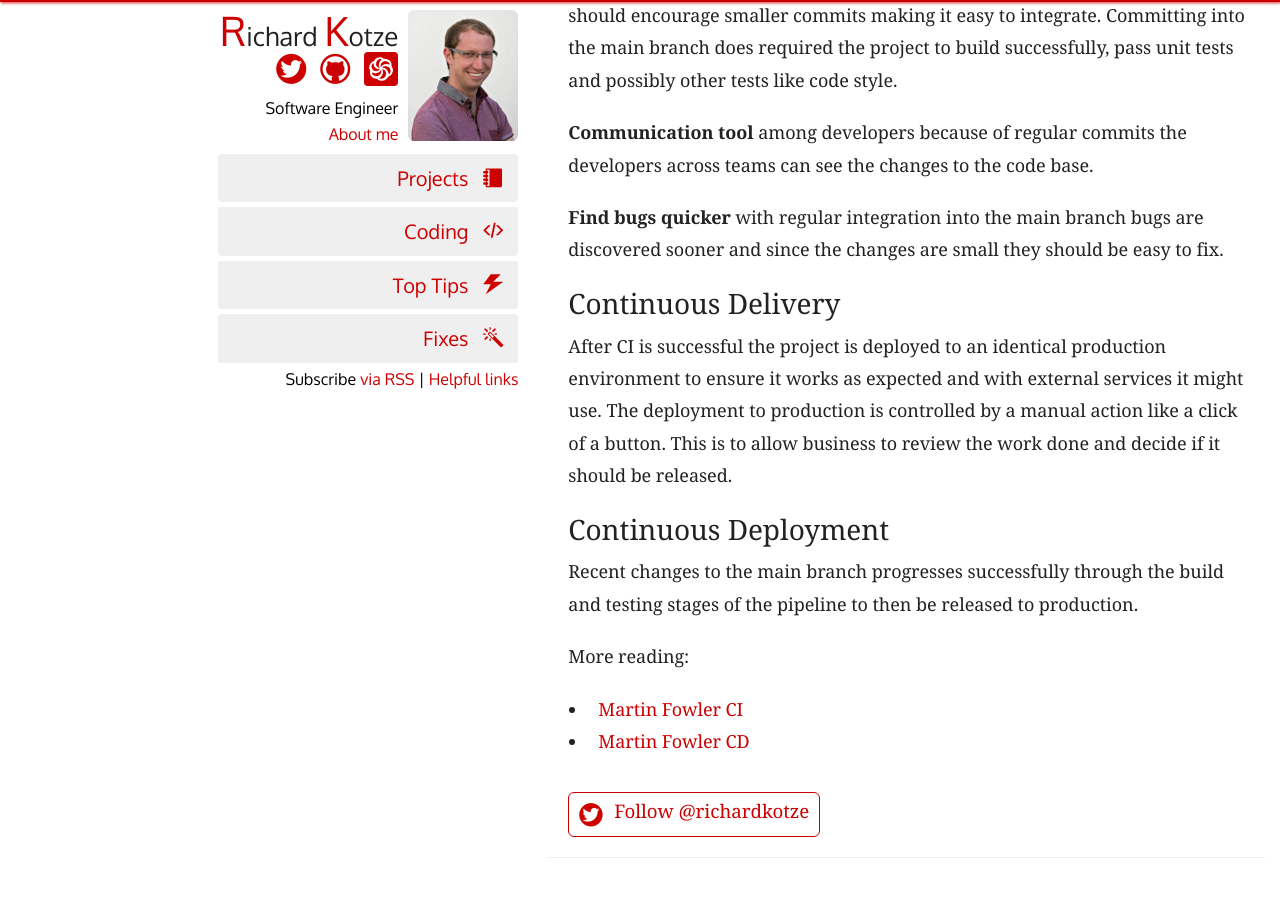
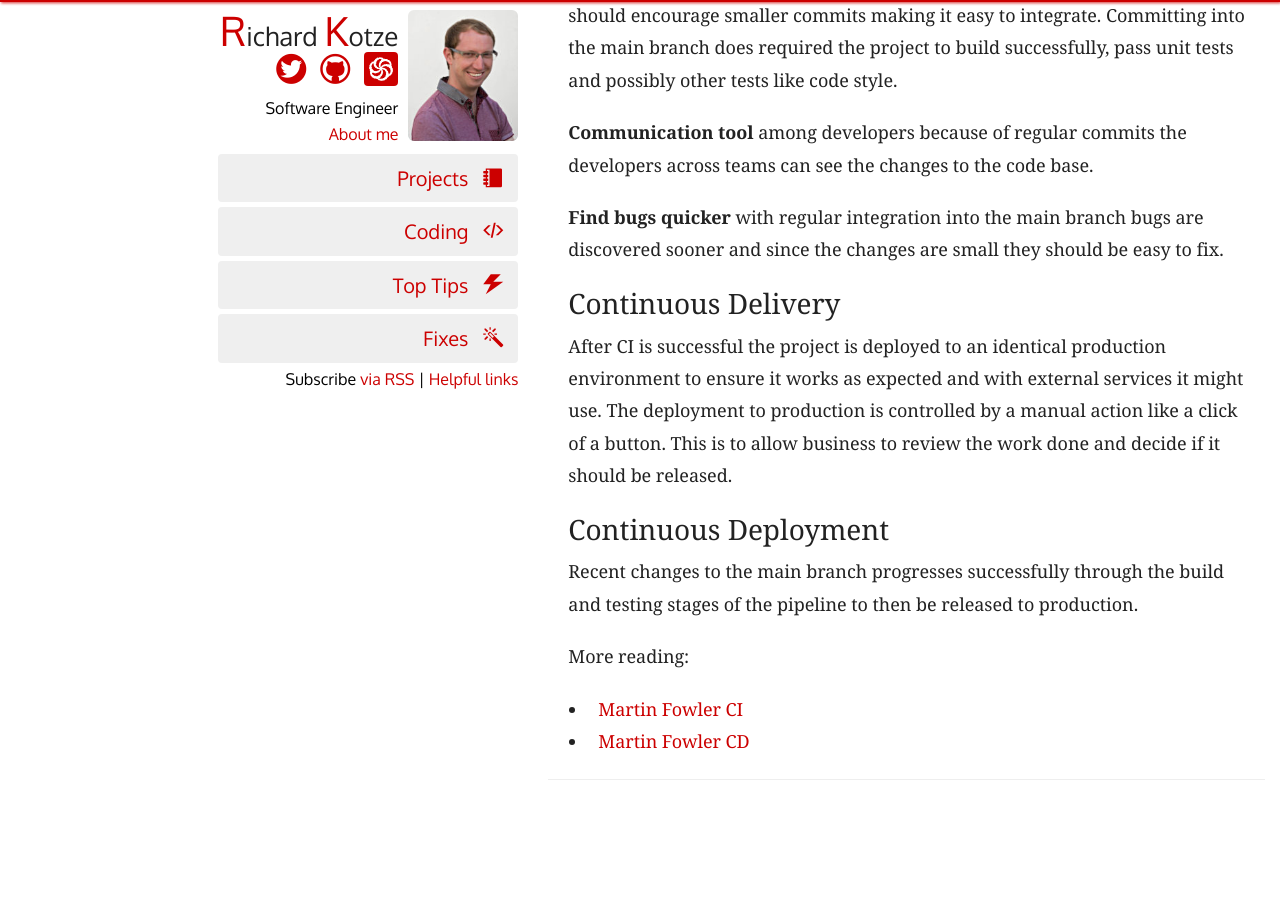
Before and after one commit to rkotze/rkotze.github.io, a Jekyll site: the page built from _posts/2016-07-04-continuous-integration-delivery-deployment.md, in a window 1280 px wide and 900 px high, scrolled down 633 px. Shown: the top 897 px of the window. Built offline with Jekyll 4.4.1, drawn with Linux system fonts in a browser that asks for light colours; comment, search, counter and statistics services are not loaded; after the commit the page ends 1455 px from its top, so only the background shows below that.

Commit message:
Remove twitter button from bottom

```diff
--- a/_layouts/post.html
+++ b/_layouts/post.html
@@ -46,7 +46,7 @@ layout: default
       {{ content }}
     </div>
 
-    <p class="end-article-follow">
+    <!-- <p class="end-article-follow">
       <a
       href="https://twitter.com/intent/follow?screen_name=richardkotze&tw_p=followbutton"
       rel="noopener nofollow"
@@ -54,7 +54,7 @@ layout: default
       class="icon-twitter icon-font-large follow-button">
         <span>Follow @richardkotze</span>
       </a>
-    </p>
+    </p> -->
 
   </article>
 
```
